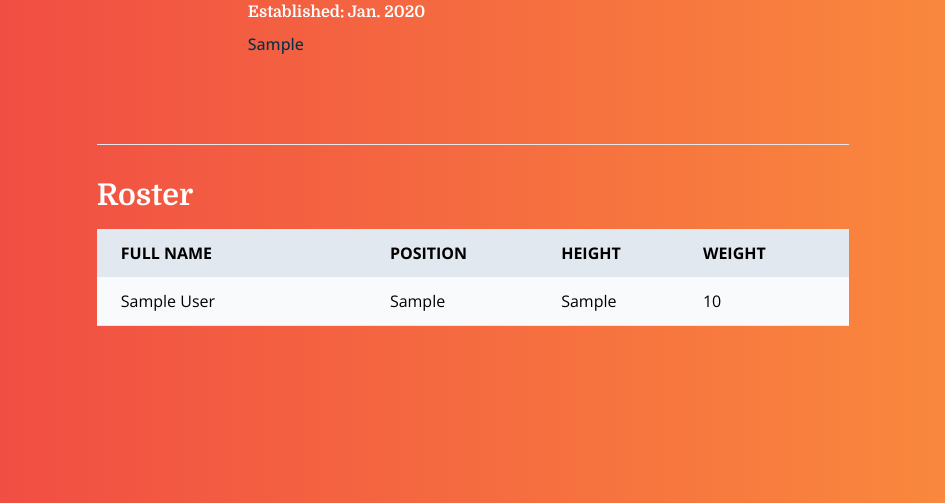
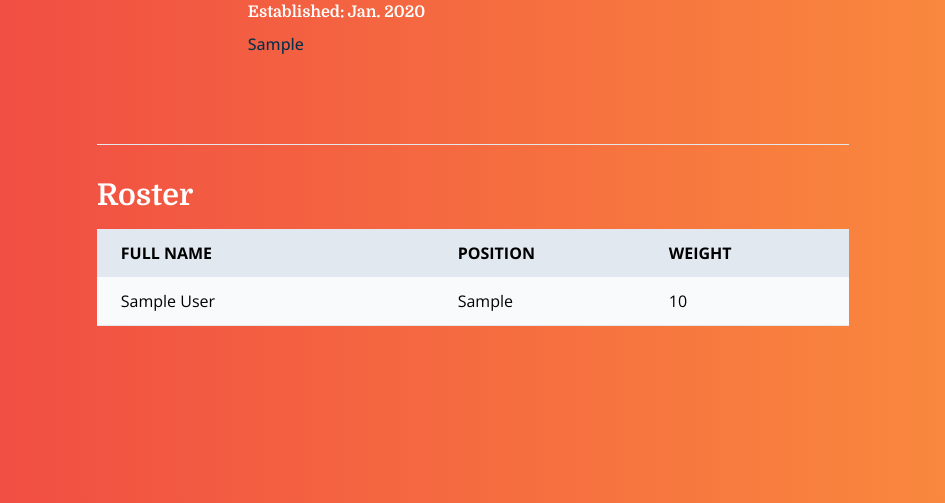
Before and after one commit to zachkurfirst/dunk-dynasty, a Django app: template main_app/templates/franchises/detail.html in a window 1280 px wide. Shown: the part 473-976 px from the top of the page, without its empty margins (167-1112 px from the left). Run offline with Django 5.2, Linux system fonts and the light colour scheme; the template is opened without the code that fills it: values that come from a table or form of the project are taken from there, others are empty; tables that the repository leaves empty hold one stand-in row (values such as "Sample post"); style sheets or scripts are compiled from the project's sources; some libraries are stand-ins or nearby versions.

Commit message:
temporarily remove height to debug rendering issue

```diff
--- a/main_app/templates/franchises/detail.html
+++ b/main_app/templates/franchises/detail.html
@@ -46,7 +46,7 @@
           <tr>
             <th class="py-3 pl-6 pr-14">Full Name</th>
             <th class="py-3 pr-6">Position</th>
-            <th class="hidden sm:table-cell py-3 pr-6">Height</th>
+            <!-- <th class="hidden sm:table-cell py-3 pr-6">Height</th> -->
             <th class="hidden md:table-cell py-3 pr-6">Weight</th>
             {% if franchise.user == user %}
             <th class="py-3 pr-4">Action</th>
@@ -59,7 +59,7 @@
             <td class="py-3 pl-6 pr-14">{{ player.first_name }} {{ player.last_name }}</td>
             <td class="py-3 pr-6">
               {% if player.position %}{{ player.position }}{% else %}N/A{% endif %}</td>
-            <td class="hidden sm:table-cell py-3 pr-6">{% if player.height%}{{ player.height }}{% else %}N/A{% endif %}</td>
+            <!-- <td class="hidden sm:table-cell py-3 pr-6">{% if player.height %}{{ player.height }}{% else %}N/A{% endif %}</td> -->
             <td class="hidden md:table-cell py-3 pr-6">{% if player.weight %}{{ player.weight }}{% else %}N/A{% endif %}</td>
             {% if franchise.user == user %}
             <td class="py-3 pr-4">
```
